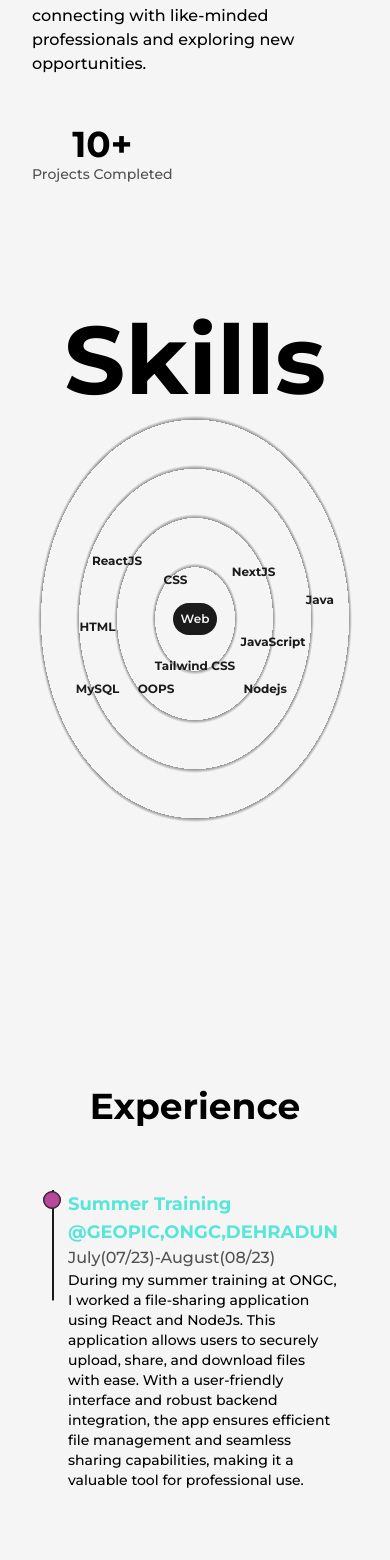
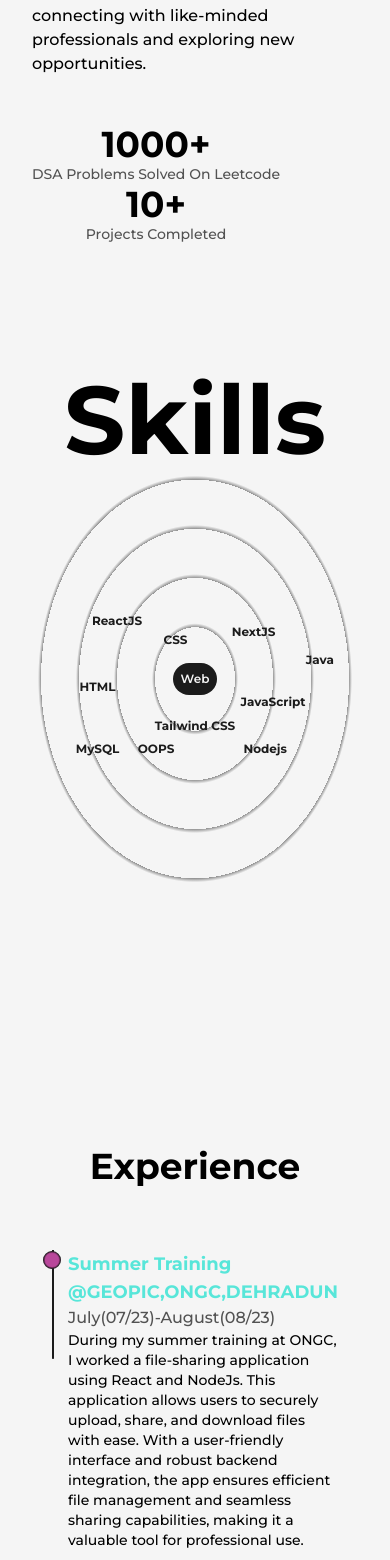
Before and after one commit to RakshitDevra/Portfolio, a Next.js app: page /about in a window 390 px wide. Shown: the part 1228-2788 px from the top of the page. Built offline with nearby package versions, Linux system fonts and the light colour scheme.

Commit message:
Added updated Resume and Leetcode Questions

```diff
--- a/src/pages/about.js
+++ b/src/pages/about.js
@@ -38,6 +38,10 @@ Feel free to explore my portfolio to see some of the projects I &apos; ve worked
 </div>
 <div className='col-span-2 flex flex-col items-end justify-between xl:col-span-8 xl:flex-row md:order-3 '>
 <div className='flex flex-col items-end justify-center xl:items-center '>
+<span className='inline-block text-7xl font-bold  md:text-6xl sm:text-5xl xs:text-4xl '>
+    1000+
+  </span>
+  <h3 className='text-xl font-medium capitalize text-dark/75 dark:text-light/75   xl: text-center md:text-lg sm:text-base xs:text-sm '> DSA Problems solved on Leetcode</h3>
   <span className='inline-block text-7xl font-bold  md:text-6xl sm:text-5xl xs:text-4xl '>
     10+
   </span>
--- a/src/pages/index.js
+++ b/src/pages/index.js
@@ -37,7 +37,7 @@ export default function Home() {
 
           </p>
           <div className='flex items-center self-start mt-2 lg:self-center '>
-            <Link href="/Rakshit_Devra_Resume.pdf" target={"_blank"} className='flex items-center bg-dark text-light p-2.5 px-6 rounded-lg text-lg font-semibold hover:bg-light hover:text-dark border-solid  border-transparent border-2 hover:border-dark dark:bg-light dark:text-dark hover:dark:bg-dark hover:dark:text-light hover:dark:border-light md:p-2 md:px-4 md:text-base   ' download={true}>Resume <LinkArrow className={"w-6 ml-1 "}/></Link>
+            <Link href="/RakshitDevraResume.pdf" target={"_blank"} className='flex items-center bg-dark text-light p-2.5 px-6 rounded-lg text-lg font-semibold hover:bg-light hover:text-dark border-solid  border-transparent border-2 hover:border-dark dark:bg-light dark:text-dark hover:dark:bg-dark hover:dark:text-light hover:dark:border-light md:p-2 md:px-4 md:text-base   ' download={true}>Resume <LinkArrow className={"w-6 ml-1 "}/></Link>
             <Link href="mailto:rakshitdevra123@gmail.com?subject=Regarding Employment Opportunity" target={"_blank"} className='ml-4 text-lg font-medium capitalize text-dark underline dark:text-light md:text-base '>Contact</Link>
           </div>
         </div>
```
Also changed, not shown: 1 other file (tests, documents, lock files or other folders).
